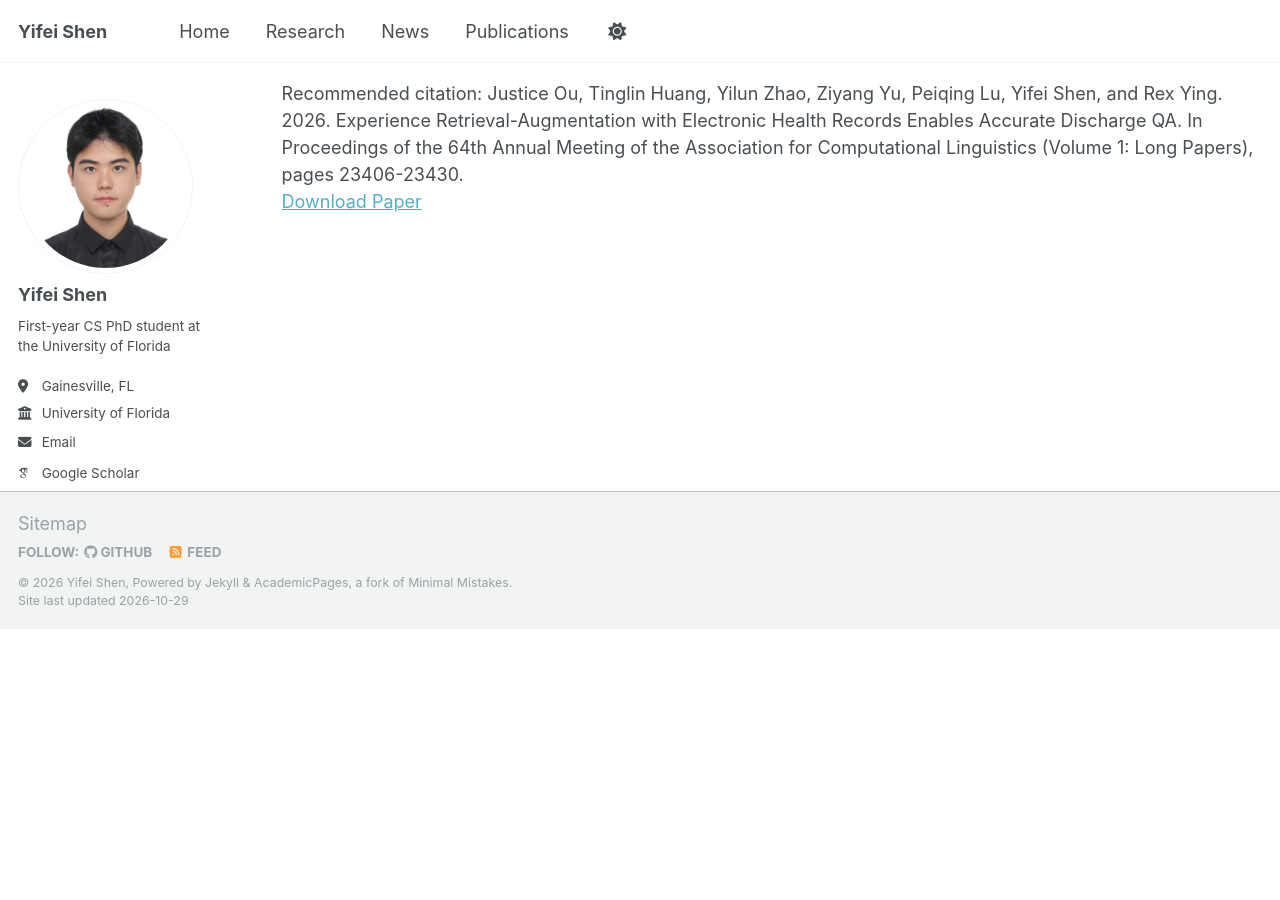
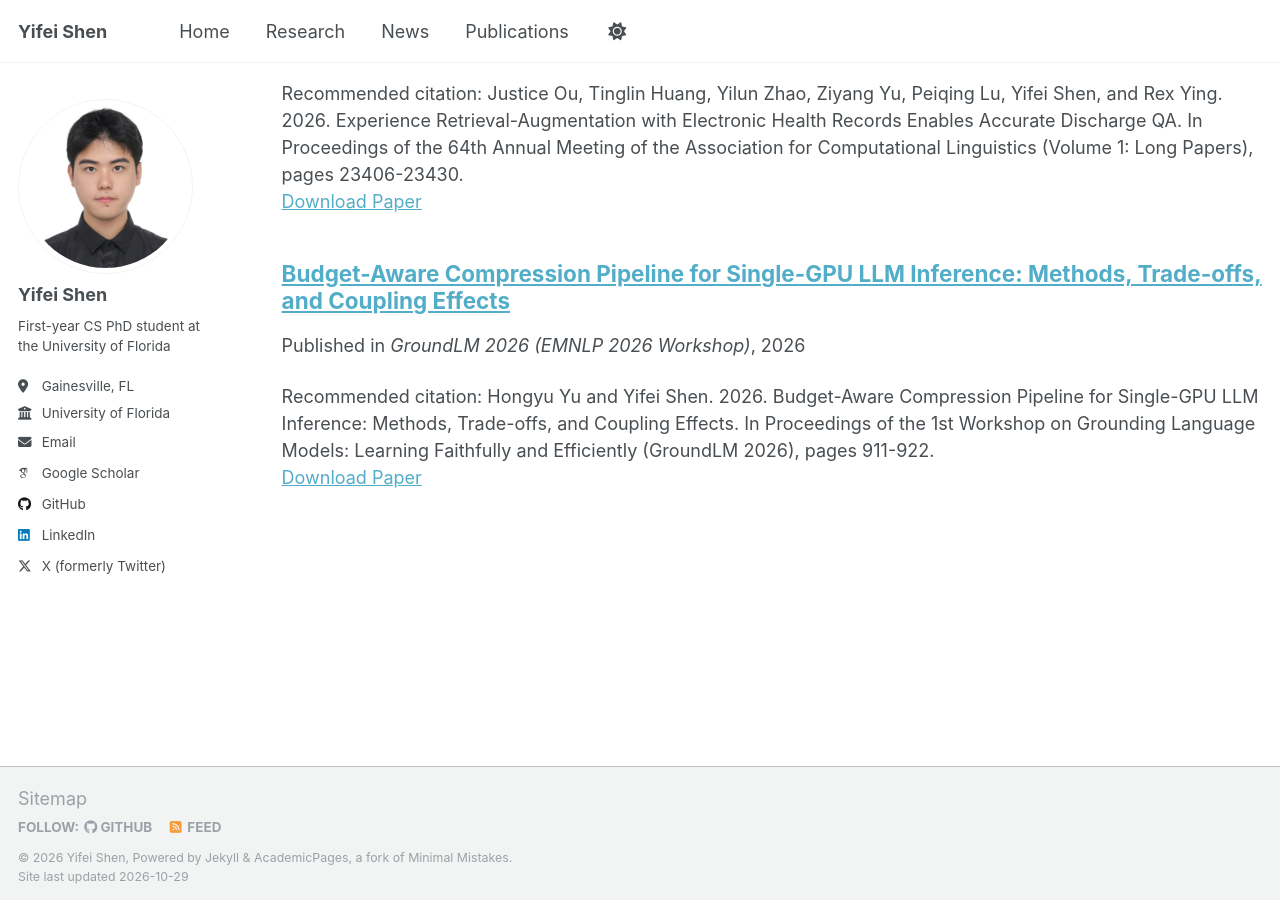
Before and after one commit to Barryshen1/Barryshen1.github.io, a Jekyll site: the page built from _pages/sitemap.md, in a window 1280 px wide and 900 px high, scrolled down 1170 px. Built offline with Jekyll 4.4.1, drawn with Linux system fonts in a browser that asks for light colours; some web fonts are replaced; before the commit the page ends 1799 px from its top, so only the background shows below that.

Commit message:
Update website for GroundLM 2026 paper
Co-Authored-By: Claude Opus 5.5 <noreply@anthropic.com>

```diff
--- a/_data/news.yml
+++ b/_data/news.yml
@@ -1,3 +1,6 @@
+- date: 2026-10-01
+  text: "Our work [Budget-Aware Compression Pipeline for Single-GPU LLM Inference: Methods, Trade-offs, and Coupling Effects](https://aclanthology.org/2026.groundlm-1.66/) was accepted to the GroundLM Workshop at EMNLP 2026."
+
 - date: 2026-07-01
   text: "Our work [Experience Retrieval-Augmentation with Electronic Health Records Enables Accurate Discharge QA](https://aclanthology.org/2026.acl-long.1073/) was accepted to ACL 2026 Main."
 
--- /dev/null
+++ b/_publications/2026-10-01-budget-aware-compression-single-gpu-llm-inference.md
@@ -0,0 +1,16 @@
+---
+title: "Budget-Aware Compression Pipeline for Single-GPU LLM Inference: Methods, Trade-offs, and Coupling Effects"
+collection: publications
+category: conferences
+permalink: /publication/2026-10-01-budget-aware-compression-single-gpu-llm-inference
+date: 2026-10-01
+venue: "GroundLM 2026 (EMNLP 2026 Workshop)"
+authors: "Hongyu Yu, Yifei Shen"
+paperurl: "https://aclanthology.org/2026.groundlm-1.66/"
+image: "/images/publications/budget-aware-compression.webp"
+image_width: 640
+image_height: 353
+image_alt: "Overview of the budget-aware search that picks quantization, pruning, and KV-cache settings to compress Llama 70B under VRAM, accuracy, and throughput limits"
+summary: "This work studies how pruning, quantization, and KV-cache compression interact, and combines them to run a 70B model with 10k-token prompts on a single A40."
+citation: "Hongyu Yu and Yifei Shen. 2026. Budget-Aware Compression Pipeline for Single-GPU LLM Inference: Methods, Trade-offs, and Coupling Effects. In Proceedings of the 1st Workshop on Grounding Language Models: Learning Faithfully and Efficiently (GroundLM 2026), pages 911-922."
+---
```
Also changed, not shown: images/publications/budget-aware-compression.webp (added).
